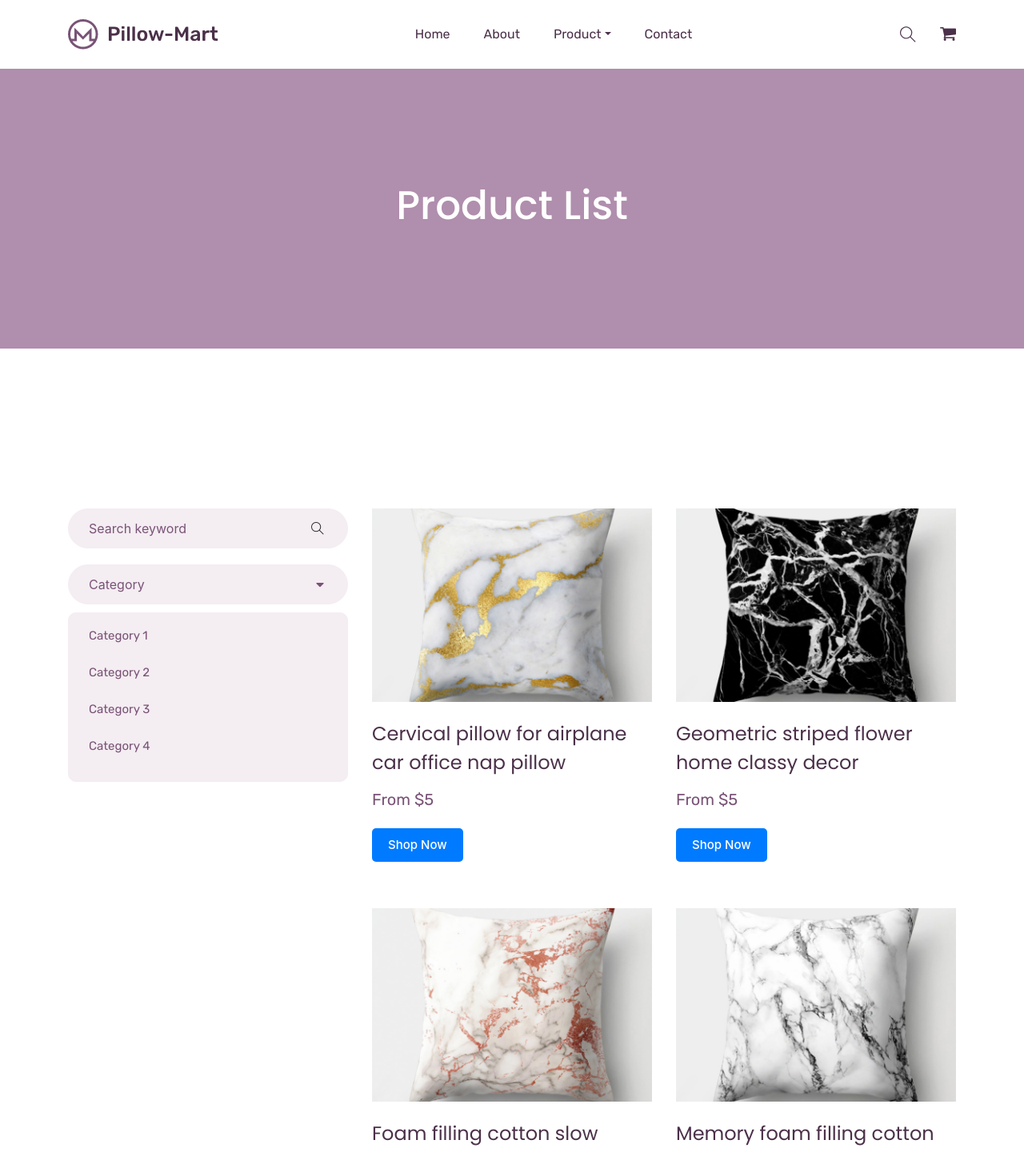
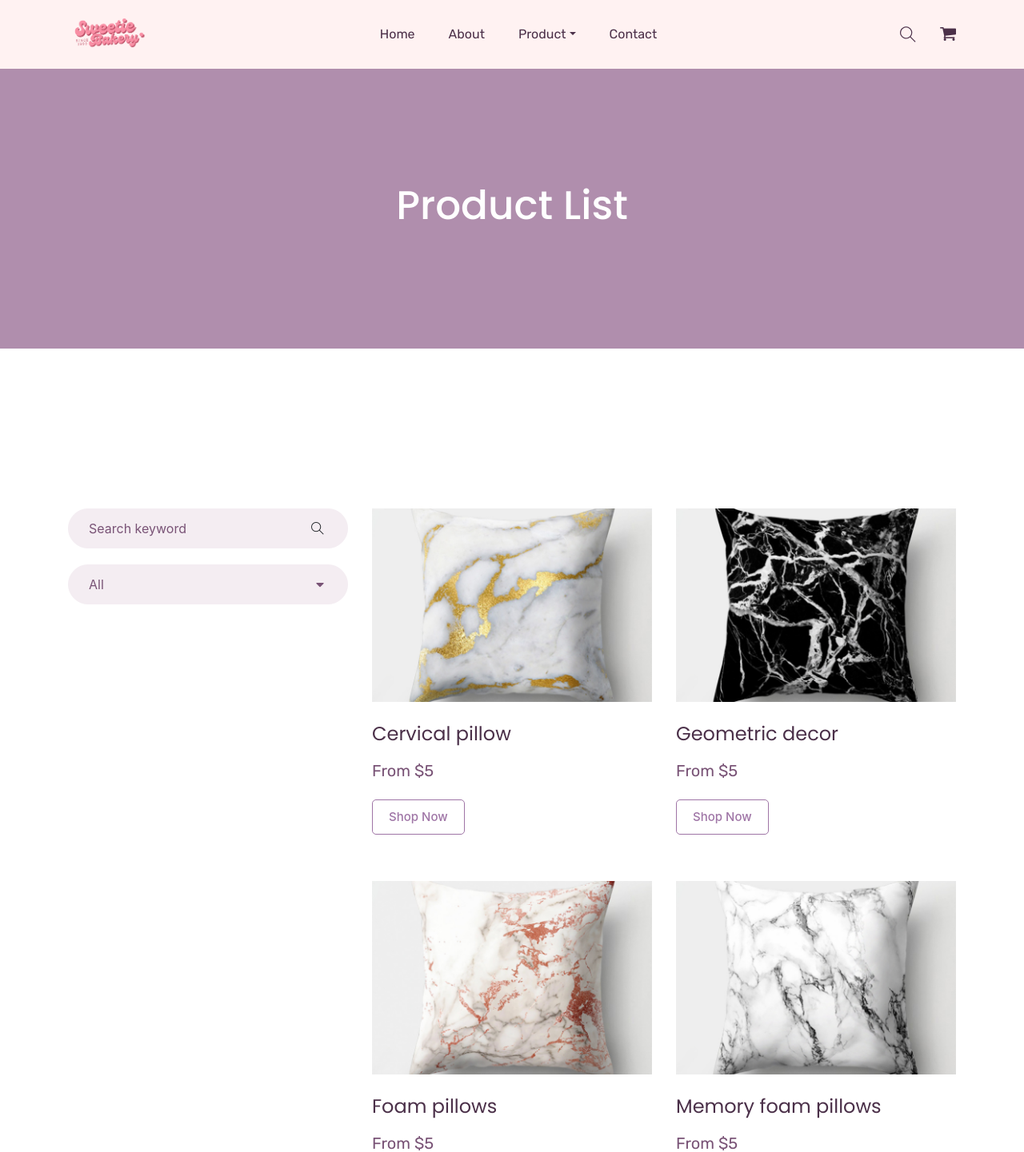
Before and after one commit to PrumOun/Ecommerce-Project, a React (Vite) app in the folder ecommerce-web/: page /productlist in a window 1280 px wide. Shown: the top 1441 px of the page at 80% size. Built offline with nearby package versions, Linux system fonts and the light colour scheme.

Commit message:
Resolved merge conflict in Productlist_section.jsx

```diff
--- a/ecommerce-web/index.html
+++ b/ecommerce-web/index.html
@@ -6,10 +6,10 @@
     <meta name="viewport" content="width=device-width, initial-scale=1, shrink-to-fit=no">
 
     <!-- Page Title -->
-    <title>PilloMart</title>
+    <title>Team Mart Project</title>
 
     <!-- Favicon -->
-    <link rel="icon" href="src/assets/img/favicon.png">
+    <link rel="icon" href="src/assets/img/logo/logo2.png">
 
     <!-- External CSS Files -->
     <!-- Bootstrap CSS -->
--- a/ecommerce-web/src/App.css
+++ b/ecommerce-web/src/App.css
@@ -16,14 +16,41 @@
   }
 
   .shop_now_button .btn_1 {
-    background-color: #007bff;
-    color: white;
-    border: none;
+    background-color: #ffffff;
+    color: #9f75a6;
+    border: 1px solid #9f75a6 ;
+
     padding: 10px 20px;
     cursor: pointer;
     border-radius: 5px;
   }
 
   .shop_now_button .btn_1:hover {
-    background-color: #0056b3;
+    background-color: #9f75a6;
+    color: #ffffff;
   }
+  .bg{
+    background-color: #fef3ff;
+  }
+
+
+
+
+  .buttonbg{
+    background-color: #9f75a6;
+    padding: 10px;
+    margin: 5px;
+  }
+  .buttonbg:hover{
+    background-color: #ddd;
+  }
+  .buttonbg1{
+    margin: 10px;
+  }
+
+
+
+
+  .headerbg{
+     background-color: #fff2f2;
+  }
--- a/ecommerce-web/src/App.jsx
+++ b/ecommerce-web/src/App.jsx
@@ -11,6 +11,10 @@ import Home from "./page/Home/Home";
 import About from "./page/About/About";
 import Productlist from "./page/Productlist/Productlist";
 import Productdetails from "./page/Productdetails/Productdetails";
+import Contact from "./page/Contect";
+import Cart from "./page/Cart";
+import Checkout from "./page/Checkout";
+import Confirmation from "./page/confirmation";
 
 
 // Uncomment and import other pages when needed
@@ -29,6 +33,12 @@ function App() {
         <Route path="/about" element={<About />} />
         <Route path="/productlist" element={<Productlist />} />
         <Route path="/productdetails" element={<Productdetails />} />
+        <Route path="/contect" element={<Contact/>}/>
+        <Route path="/cart" element={<Cart/>}/>
+        <Route path="/checkout" element={<Checkout/>}/>
+        <Route path="/confirmation" element={<Confirmation/>}/>
+
+
       </Routes>
 
       {/* Footer Component */}
--- a/ecommerce-web/src/components/Footer.jsx
+++ b/ecommerce-web/src/components/Footer.jsx
@@ -4,7 +4,7 @@ import Logo from "../assets/img/logo.png";
 export default function Footer() {
   return (
     <footer className="footer_part">
-  <div className="footer_iner">
+  <div className="footer_iner bg">
     <div className="container">
       <div className="row justify-content-between align-items-center">
         <div className="col-lg-8">
@@ -28,10 +28,10 @@ export default function Footer() {
       </div>
     </div>
   </div>
-  <div className="copyright_part">
-    <div className="container">
+  <div className=" copyright_part">
+    <div className="container ">
       <div className="row ">
-        <div className="col-lg-12">
+        <div className="col-lg-12 ">
           <div className="copyright_text">
             <p>{/* Link back to Colorlib can't be removed. Template is licensed under CC BY 3.0. */}
               Copyright © All rights reserved | This template is made with <i className="ti-heart" aria-hidden="true" /> by <a href="https://colorlib.com" target="_blank">Colorlib</a>
--- a/ecommerce-web/src/components/Header.jsx
+++ b/ecommerce-web/src/components/Header.jsx
@@ -1,5 +1,5 @@
 import React, { useState } from "react";
-import Logo from "../assets/img/logo.png";
+import Logo from "../assets/img/logo/logo1.png";
 
 export default function Header() {
   // State to manage the visibility of the search input box
@@ -11,13 +11,13 @@ export default function Header() {
   };
 
   return (
-    <header className="main_menu home_menu">
+    <header className="main_menu home_menu headerbg">
       <div className="container">
         <div className="row align-items-center justify-content-center">
           <div className="col-lg-12">
             <nav className="navbar navbar-expand-lg navbar-light">
               <a className="navbar-brand" href="index.html">
-                <img src={Logo} alt="logo" />
+                <img src={Logo} alt="logo" width="100" />
               </a>
               <button
                 className="navbar-toggler"
@@ -70,7 +70,7 @@ export default function Header() {
                   </li>
 
                   <li className="nav-item">
-                    <a className="nav-link" href="contact.html">
+                    <a className="nav-link" href="/contect">
                       Contact
                     </a>
                   </li>
@@ -81,7 +81,7 @@ export default function Header() {
                 <a id="search_1" href="javascript:void(0)" onClick={toggleSearch}>
                   <i className="ti-search" />
                 </a>
-                <a href="cart.html">
+                <a href="/cart">
                   <i className="flaticon-shopping-cart-black-shape" />
                 </a>
               </div>
--- a/ecommerce-web/src/page/Productlist/Productlist_section.jsx
+++ b/ecommerce-web/src/page/Productlist/Productlist_section.jsx
@@ -1,4 +1,4 @@
-import React from "react";
+import React, { useState } from "react";
 // Import all product images for better React compatibility
 import img_product1 from "../../assets/img/product/product_list_1.png";
 import img_product2 from "../../assets/img/product/product_list_2.png";
@@ -13,24 +13,47 @@ import img_product10 from "../../assets/img/product/product_list_10.png";
 
 export default function Productlist_section() {
   // Define product data as an array of objects
-  const products = [
-    { id: 1, image: img_product1, name: "Cervical pillow for airplane car office nap pillow", price: "$5" },
-    { id: 2, image: img_product2, name: "Geometric striped flower home classy decor", price: "$5" },
-    { id: 3, image: img_product3, name: "Foam filling cotton slow rebound pillows", price: "$5" },
-    { id: 4, image: img_product4, name: "Memory foam filling cotton Slow rebound pillows", price: "$5" },
-    { id: 5, image: img_product5, name: "Memory foam filling cotton Slow rebound pillows", price: "$5" },
-    { id: 6, image: img_product6, name: "Sleeping orthopedic sciatica Back Hip Joint Pain relief", price: "$5" },
-    { id: 7, image: img_product7, name: "Memory foam filling cotton Slow rebound pillows", price: "$5" },
-    { id: 8, image: img_product8, name: "Sleeping orthopedic sciatica Back Hip Joint Pain relief", price: "$5" },
-    { id: 9, image: img_product9, name: "Geometric striped flower home classy decor", price: "$5" },
-    { id: 10, image: img_product10, name: "Geometric striped flower home classy decor", price: "$5" },
+  const allProducts = [
+    { id: 1, image: img_product1, name: "Cervical pillow", price: "$5", category: "Pillow" },
+    { id: 2, image: img_product2, name: "Geometric decor", price: "$5", category: "Decor" },
+    { id: 3, image: img_product3, name: "Foam pillows", price: "$5", category: "Pillow" },
+    { id: 4, image: img_product4, name: "Memory foam pillows", price: "$5", category: "Pillow" },
+    { id: 5, image: img_product5, name: "Memory foam pillows", price: "$5", category: "Pillow" },
+    { id: 6, image: img_product6, name: "Orthopedic relief", price: "$5", category: "Health" },
+    { id: 7, image: img_product7, name: "Memory foam pillows", price: "$5", category: "Pillow" },
+    { id: 8, image: img_product8, name: "Orthopedic relief", price: "$5", category: "Health" },
+    { id: 9, image: img_product9, name: "Geometric decor", price: "$5", category: "Decor" },
+    { id: 10, image: img_product10, name: "Geometric decor", price: "$5", category: "Decor" },
   ];
+
+  // State for managing dropdown visibility
+  const [isDropdownVisible, setIsDropdownVisible] = useState(false);
+
+  // State for tracking the selected category
+  const [selectedCategory, setSelectedCategory] = useState("All");
 
   // Function to handle "Add to Cart" action
   const handleAddToCart = (product) => {
     console.log("Added to cart:", product);
     // You can implement your cart logic here, such as updating state or dispatching an action.
   };
+
+  // Function to toggle dropdown visibility
+  const toggleDropdown = () => {
+    setIsDropdownVisible(!isDropdownVisible);
+  };
+
+  // Function to handle category selection
+  const handleCategorySelect = (category) => {
+    setSelectedCategory(category);
+    setIsDropdownVisible(false); // Close the dropdown after selection
+  };
+
+  // Filter products based on the selected category
+  const filteredProducts =
+    selectedCategory === "All"
+      ? allProducts
+      : allProducts.filter((product) => product.category === selectedCategory);
 
   return (
     <div>
@@ -63,13 +86,29 @@ export default function Productlist_section() {
                 </div>
                 <div className="single_sedebar">
                   <div className="select_option">
-                    <div className="select_option_list">Category <i className="right fas fa-caret-down" /></div>
-                    <div className="select_option_dropdown">
-                      <p><a href="#">Category 1</a></p>
-                      <p><a href="#">Category 2</a></p>
-                      <p><a href="#">Category 3</a></p>
-                      <p><a href="#">Category 4</a></p>
+                    <div
+                      className="select_option_list"
+                      onClick={toggleDropdown}
+                      style={{ cursor: "pointer" }}
+                    >
+                      {selectedCategory} <i className="right fas fa-caret-down" />
                     </div>
+                    {isDropdownVisible && (
+                      <div className="select_option_dropdown">
+                        <p onClick={() => handleCategorySelect("All")}>
+                          <a href="#">All</a>
+                        </p>
+                        <p onClick={() => handleCategorySelect("Pillow")}>
+                          <a href="#">Pillow</a>
+                        </p>
+                        <p onClick={() => handleCategorySelect("Decor")}>
+                          <a href="#">Decor</a>
+                        </p>
+                        <p onClick={() => handleCategorySelect("Health")}>
+                          <a href="#">Health</a>
+                        </p>
+                      </div>
+                    )}
                   </div>
                 </div>
               </div>
@@ -79,7 +118,7 @@ export default function Productlist_section() {
             <div className="col-md-8">
               <div className="product_list">
                 <div className="row">
-                  {products.map((product) => (
+                  {filteredProducts.map((product) => (
                     <div key={product.id} className="col-lg-6 col-sm-6">
                       <div className="single_product_item">
                         <img src={product.image} alt={product.name} className="img-fluid" />
@@ -87,9 +126,6 @@ export default function Productlist_section() {
                           <a href="single-product.html">{product.name}</a>
                         </h3>
                         <p>From {product.price}</p>
-
-                        {/* Size Buttons */}
-
 
                         {/* Shop Now Button */}
                         <div className="shop_now_button">
```
Also changed, not shown: ecommerce-web/src/assets/css/style.css.
